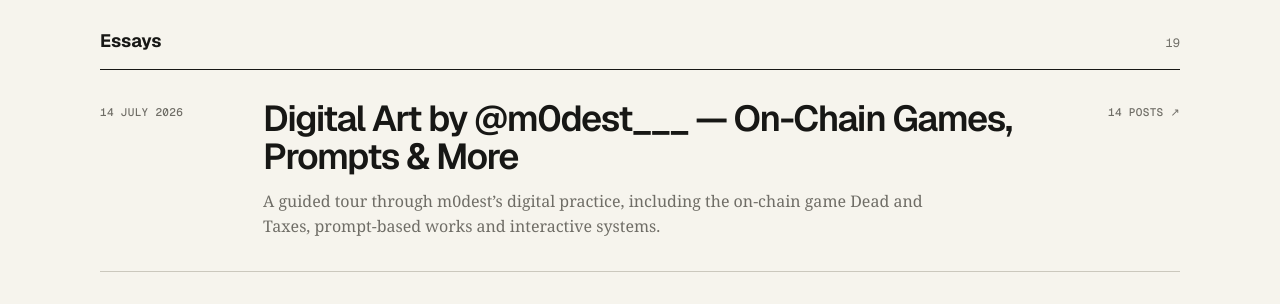
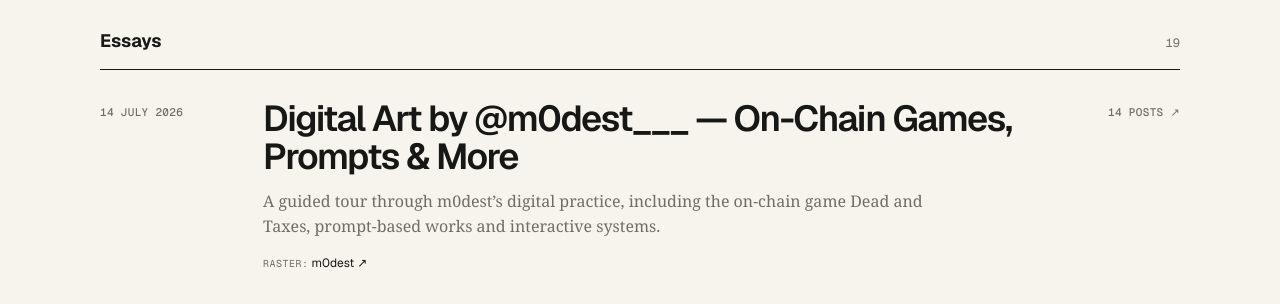
Before and after one commit to maxand98/SuzanneNFT, a Next.js app: page / in a window 1280 px wide. Shown: the part 584-888 px from the top of the page. Built offline with nearby package versions, Linux system fonts and the light colour scheme.

Commit message:
Add Raster profiles to essay index

```diff
--- a/app/globals.css
+++ b/app/globals.css
@@ -73,7 +73,7 @@ h1 {
 
 .essay-list { margin: 0; padding: 0; list-style: none; }
 .essay-list li { border-bottom: 1px solid var(--line); }
-.essay-list a {
+.essay-row {
   padding: 30px 0 32px;
   display: grid;
   grid-template-columns: 135px minmax(0, 1fr) 86px;
@@ -96,7 +96,7 @@ h1 {
   letter-spacing: -.04em;
   line-height: 1.08;
 }
-.essay-copy p {
+.essay-copy > p {
   max-width: 680px;
   margin: 12px 0 0;
   color: var(--muted);
@@ -104,10 +104,24 @@ h1 {
   font-size: 16px;
   line-height: 1.55;
 }
+.essay-copy .raster-links {
+  margin-top: 15px;
+  font-family: var(--font-geist-sans), Arial, sans-serif;
+  font-size: 12px;
+}
+.raster-links > span:first-child {
+  font-family: var(--font-geist-mono), monospace;
+  font-size: 10px;
+  letter-spacing: .05em;
+  text-transform: uppercase;
+}
+.raster-links a { color: var(--ink); text-underline-offset: 3px; }
 .essay-meta { text-align: right; }
-.essay-list a:hover h3,
-.essay-list a:focus-visible h3 { text-decoration: underline; text-decoration-thickness: 1px; text-underline-offset: 5px; }
-.essay-list a:focus-visible { outline: 2px solid #1f43ff; outline-offset: 6px; }
+.essay-meta { text-decoration: none; }
+.essay-copy h3 a { text-decoration: none; }
+.essay-copy h3 a:hover,
+.essay-copy h3 a:focus-visible { text-decoration: underline; text-decoration-thickness: 1px; text-underline-offset: 5px; }
+.essay-list a:focus-visible { outline: 2px solid #1f43ff; outline-offset: 4px; }
 
 footer {
   margin-top: 72px;
@@ -122,7 +136,7 @@ footer p { margin: 0; }
   main { width: min(100% - 28px, 1080px); }
   .site-header { min-height: 62px; }
   .intro { padding: 76px 0 72px; }
-  .essay-list a { grid-template-columns: 1fr auto; gap: 9px 16px; padding: 24px 0 26px; }
+  .essay-row { grid-template-columns: 1fr auto; gap: 9px 16px; padding: 24px 0 26px; }
   .essay-list time { grid-column: 1; grid-row: 1; }
   .essay-copy { grid-column: 1 / -1; grid-row: 2; }
   .essay-meta { grid-column: 2; grid-row: 1; }
--- a/app/page.tsx
+++ b/app/page.tsx
@@ -8,6 +8,8 @@ const dateFormatter = new Intl.DateTimeFormat("en-AU", {
 });
 
 export default function Home() {
+  const artistsById = new Map(archive.artists.map((artist) => [artist.id, artist]));
+
   return (
     <main>
       <header className="site-header">
@@ -35,22 +37,49 @@ export default function Home() {
         </div>
 
         <ol className="essay-list">
-          {archive.threads.map((thread) => (
+          {archive.threads.map((thread) => {
+            const featuredArtists = thread.artist_ids
+              .map((artistId) => artistsById.get(artistId))
+              .filter((artist) => artist !== undefined);
+
+            return (
             <li key={thread.id}>
-              <a href={thread.x_url} target="_blank" rel="noreferrer">
+              <article className="essay-row">
                 <time dateTime={thread.date}>
                   {dateFormatter.format(new Date(`${thread.date}T00:00:00Z`))}
                 </time>
                 <div className="essay-copy">
-                  <h3>{thread.title}</h3>
+                  <h3>
+                    <a href={thread.x_url} target="_blank" rel="noreferrer">
+                      {thread.title}
+                    </a>
+                  </h3>
                   <p>{thread.summary}</p>
+                  <p className="raster-links">
+                    <span>Raster:</span>{" "}
+                    {featuredArtists.map((artist, index) => (
+                      <span key={artist.id}>
+                        {index > 0 ? ", " : ""}
+                        <a href={artist.raster_url} target="_blank" rel="noreferrer">
+                          {artist.name} ↗
+                        </a>
+                      </span>
+                    ))}
+                  </p>
                 </div>
-                <span className="essay-meta">
+                <a
+                  className="essay-meta"
+                  href={thread.x_url}
+                  target="_blank"
+                  rel="noreferrer"
+                  aria-label={`Read ${thread.title} on X`}
+                >
                   {thread.parts} posts <span aria-hidden="true">↗</span>
-                </span>
-              </a>
+                </a>
+              </article>
             </li>
-          ))}
+            );
+          })}
         </ol>
       </section>
 
```
Also changed, not shown: 1 other file (tests, documents, lock files or other folders).
